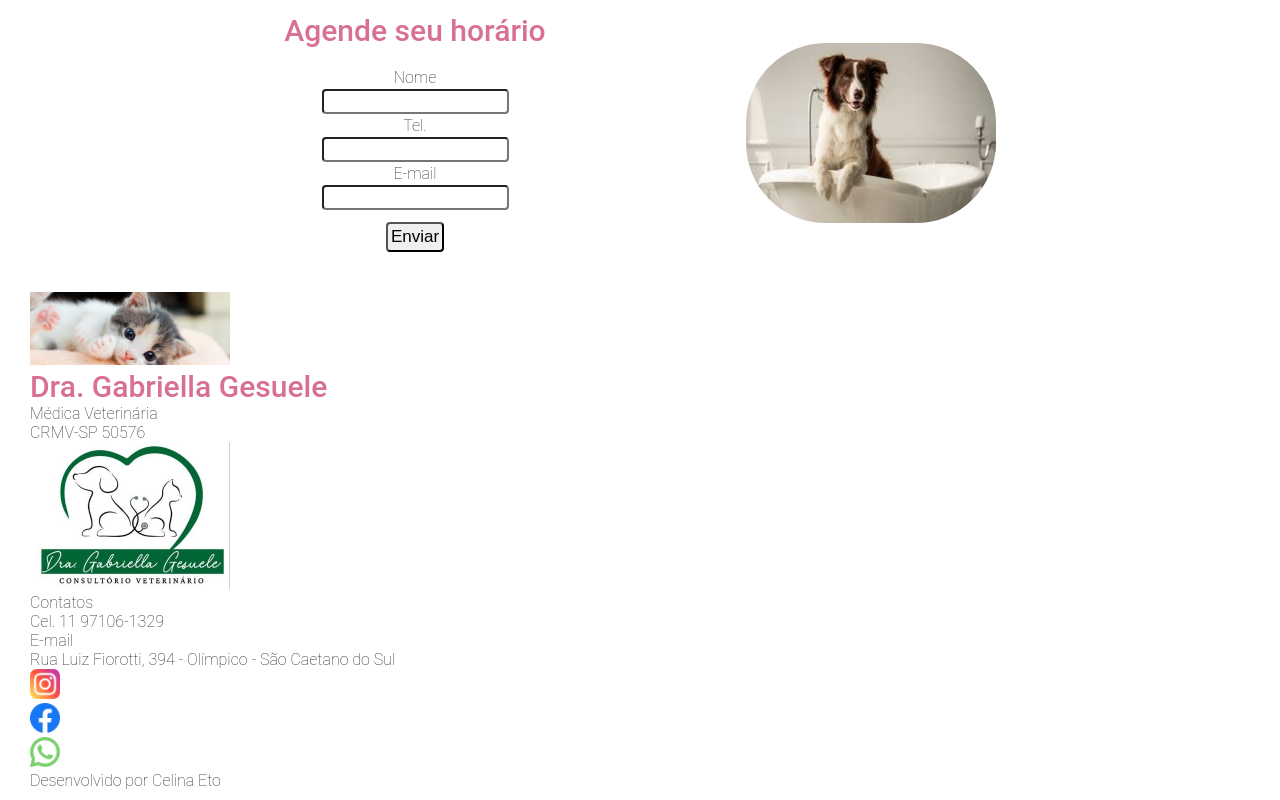
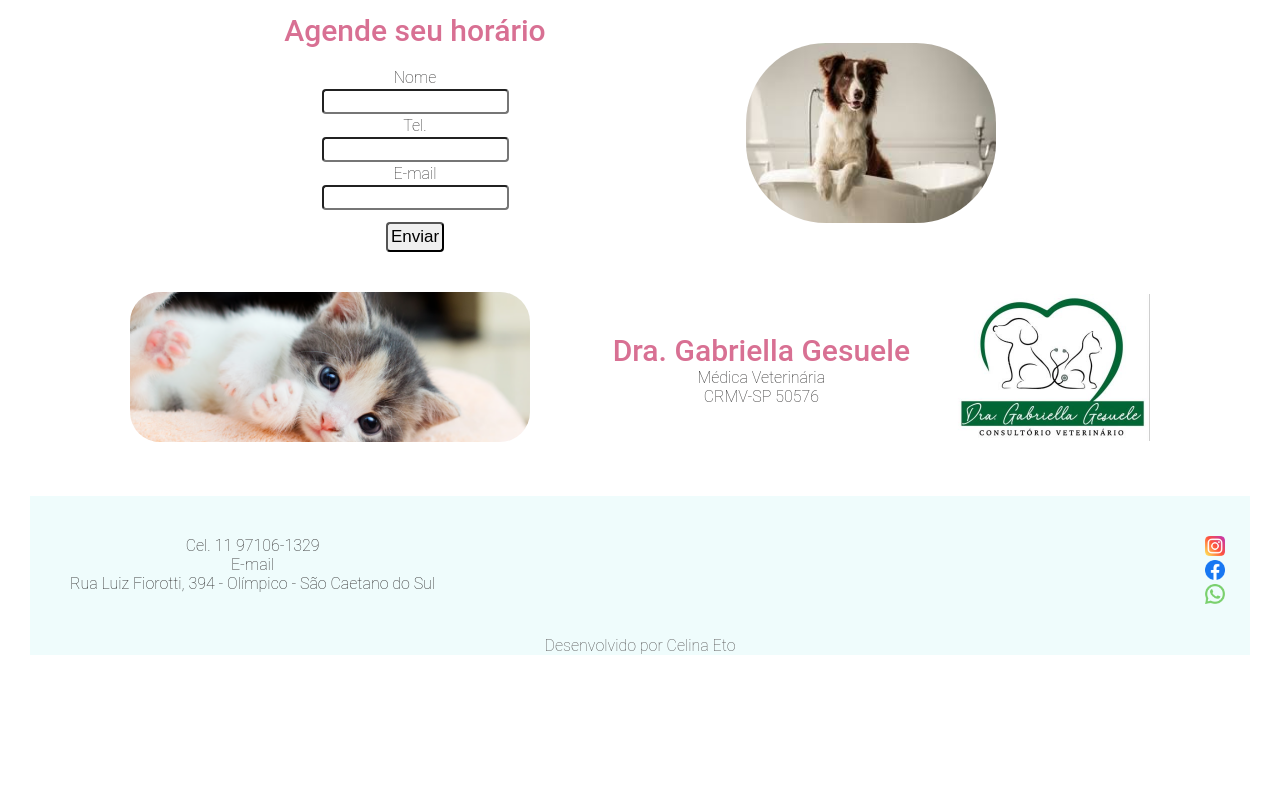
Before and after one commit to celinaheto/projeto-final, a plain HTML site: page index.html in a window 1280 px wide. Shown: the part 940-1740 px from the top of the page. After the commit the page ends 1605 px from the top, so only its background shows below. Drawn offline with Linux system fonts and the light colour scheme.

Commit message:
feito css até footer

```diff
--- a/index.html
+++ b/index.html
@@ -57,37 +57,38 @@
           </div>
           <img class="dog-banheira" src="./images/dog-banheira.jpg" alt="Cachorro na banheira">
       </section>
-      <div>
-        <img src="./images/gato-filhote.avif" alt="" width="200">
+      <section class="vet">
+        <div >
+          <img class="gato-filhote" src="./images/gato-filhote.avif" alt="foto gato filhote">
         </div>
-      <section id="vet">
+        <div id="vet">
+          <div class="vet-titulo">
           <h2>Dra. Gabriella Gesuele</h2>
           <p>Médica Veterinária</p>
           <p>CRMV-SP 50576</p>
+        </div>
+          <div>
             <a href="https://www.instagram.com/dra.gabriellagesuele?igsh=YnJjbXJwZjdtMHVv" target="_blank">
-        <img src="./images/logo-gabi.jpg" alt="Logo Dra. Gabriella" width="200">
+            <img class="logo-gabi" src="./images/logo-gabi.jpg" alt="Logo Dra. Gabriella" width="200">
             </a>
+          </div>
+        </div>
       </section>
     </main>
     <footer>
+      <section class="contatos">
         <div id="contatos">
-        <p>Contatos</p>
           <p>Cel. 11 97106-1329</p>
           <p>E-mail</p>
           <p>Rua Luiz Fiorotti, 394 - Olímpico - São Caetano do Sul</p>
         </div>
-      <div>
-        <div>
-          <a href="https://www.instagram.com/regia_tinas_care?igsh=bm56cHZpOHE0dmEy" target="_blank">          <img src="./images/icone-insta.png" alt="Icone do Instagram" width="30"></a>
+        <div class="links-redes">
+          <a href="https://www.instagram.com/regia_tinas_care?igsh=bm56cHZpOHE0dmEy" target="_blank">          <img src="./images/icone-insta.png" alt="Icone do Instagram" width="20"></a>
+          <a href="https://www.facebook.com/regiatinascare?mibextid=LQQJ4d" target="_blank"><img src="./images/icone-face.png" alt="Icone do Facebook" width="20"></a>
+          <a href="#"><img src="./images/icone-whats.png" alt="Icone do Whatsapp" width="20"></a>
         </div>
-        <div>
-          <a href="https://www.facebook.com/regiatinascare?mibextid=LQQJ4d" target="_blank"><img src="./images/icone-face.png" alt="Icone do Facebook" width="30"></a>
-        </div>
-        <div>
-          <a href="#"><img src="./images/icone-whats.png" alt="Icone do Whatsapp" width="30"></a>
-        </div>
-      </div>
-      <div><p>Desenvolvido por Celina Eto</p></div>
+      </section>
+      <div><p class="dev">Desenvolvido por Celina Eto</p></div>
     </footer>
   </body>
 </html>
--- a/style.css
+++ b/style.css
@@ -3,7 +3,7 @@
   padding: 0;
 }
 
-@import url('https://fonts.googleapis.com/css2?family=Roboto:ital,wght@0,100;0,300;0,400;0,500;0,700;0,900;1,100;1,300;1,400;1,500;1,700;1,900&display=swap');
+@import url("https://fonts.googleapis.com/css2?family=Roboto:ital,wght@0,100;0,300;0,400;0,500;0,700;0,900;1,100;1,300;1,400;1,500;1,700;1,900&display=swap");
 
 body {
   font-family: "Roboto", sans-serif;
@@ -81,7 +81,7 @@ h2 {
   font-size: 20px;
 }
 
-.servicos-titulo{
+.servicos-titulo {
   display: flex;
   justify-content: center;
   margin-bottom: 40px;
@@ -114,7 +114,7 @@ h2 {
   margin-bottom: 20px;
 }
 
-.agenda-input{
+.agenda-input {
   display: flex;
   flex-direction: column;
   align-items: center;
@@ -138,3 +138,52 @@ h2 {
   height: 180px;
   border-radius: 80px;
 }
+
+.vet {
+  display: flex;
+  justify-content: space-between;
+  align-items: center;
+  padding-bottom: 50px;
+}
+
+.gato-filhote {
+  width: 400px;
+  height: 150px;
+  border-radius: 30px;
+  margin-left: 100px;
+}
+
+#vet {
+  text-align: center;
+  display: flex;
+  gap: 40px;
+  align-items: center;
+  margin-right: 100px;
+}
+
+.contatos {
+  background-color: rgb(239, 252, 252);
+  height: 60px;
+  display: flex;
+  justify-content: space-between;
+  padding: 40px;
+}
+
+#contatos {
+  text-align: center;
+}
+
+.links-redes {
+  display: flex;
+  flex-direction: column;
+}
+
+.links-redes a {
+  width: 5px;
+}
+
+.dev {
+  background-color: rgb(239, 252, 252);
+  text-align: center;
+  color: rgb(82, 81, 81);
+}
```
Also changed, not shown: images/Foto.pets.webp (added). Lines whose indentation alone changed are shown as unchanged.
